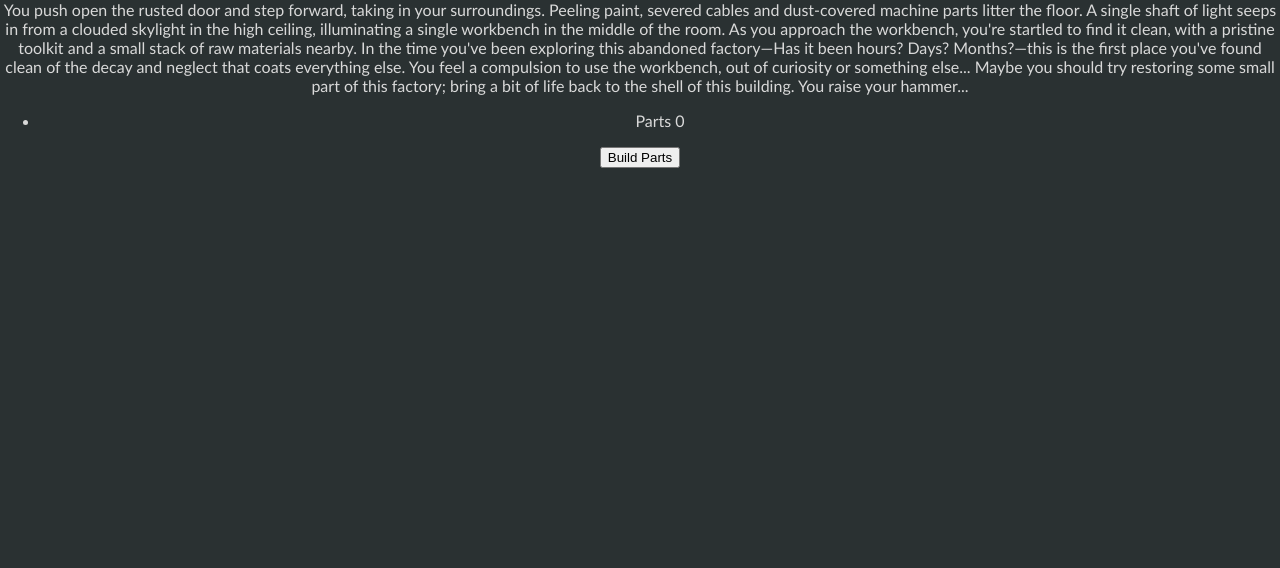
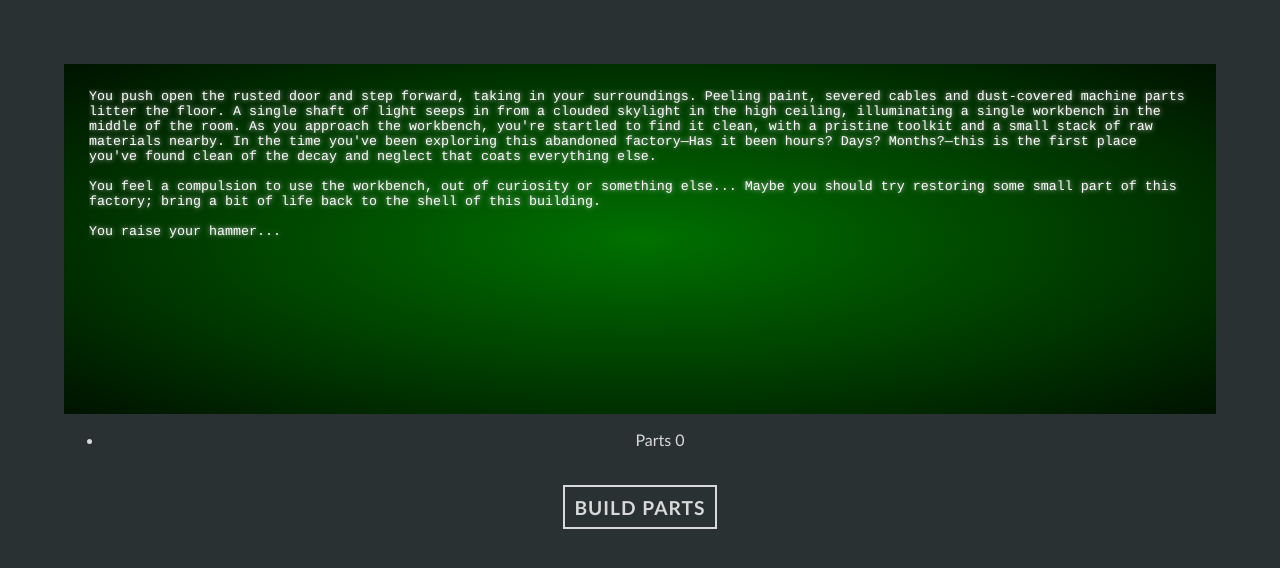
Before and after one commit to T-Nawrocki/an_abandoned_factory, a React (Create React App) app in the folder client/: page / in a window 1280 px wide. Shown: the top 568 px of the page. Built offline with nearby package versions, Linux system fonts and the light colour scheme.

Commit message:
display screen still only partially complete, but main button complete (with animations)

```diff
--- a/client/src/components/MainButton.jsx
+++ b/client/src/components/MainButton.jsx
@@ -1,9 +1,13 @@
 import React from 'react';
+import '../styles/MainButton.scss';
 
 const MainButton = (props) => {
 
   return (
-    <button onClick={props.handleMainButtonClick}>Build Parts</button>
+    <div id="main-button" onClick={props.handleMainButtonClick}>
+      <div id="main-button-circle" />
+      <div id="main-button-label">Build Parts</div>
+    </div>
   );
 }
 
--- a/client/src/components/StoryDisplay.jsx
+++ b/client/src/components/StoryDisplay.jsx
@@ -1,4 +1,5 @@
 import React, { useState, useEffect } from 'react';
+import '../styles/Display.scss';
 
 const StoryDisplay = (props) => {
 
@@ -6,12 +7,12 @@ const StoryDisplay = (props) => {
   const [display, setDisplay] = useState("");
 
   useEffect(() => {
-    setDisplay(display + "\n\n"  + newText);
+    setDisplay(display + newText);
   }, [newText])
 
   return (
     <div id="story-display">
-      {display}
+      <p>{display}</p>
     </div>
   );
 }
--- a/client/src/containers/App.jsx
+++ b/client/src/containers/App.jsx
@@ -1,7 +1,6 @@
 import React, { useState } from 'react';
 import Game from './Game';
 import GameOver from '../components/GameOver'
-import '../styles/App.scss';
 
 function App() {
   const [gameOver, setGameOver] = useState(false);
--- a/client/src/data/StoryText.js
+++ b/client/src/data/StoryText.js
@@ -1,13 +1,13 @@
 export const storyText = {
   intro: "You push open the rusted door and step forward, taking in your surroundings. Peeling paint, severed cables and dust-covered machine parts litter the floor. A single shaft of light seeps in from a clouded skylight in the high ceiling, illuminating a single workbench in the middle of the room. As you approach the workbench, you're startled to find it clean, with a pristine toolkit and a small stack of raw materials nearby. In the time you've been exploring this abandoned factory—Has it been hours? Days? Months?—this is the first place you've found clean of the decay and neglect that coats everything else.\n\nYou feel a compulsion to use the workbench, out of curiosity or something else... Maybe you should try restoring some small part of this factory; bring a bit of life back to the shell of this building.\n\nYou raise your hammer...",
 
-  mainChamber: "The factory floor is too cluttered; you can't concentrate on your work with your surroundings this messy! You spend some time clearing the central chamber, methodically restoring each part of it until you could almost forget it was ever so neglected.",
+  mainChamber: "\n\nThe factory floor is too cluttered; you can't concentrate on your work with your surroundings this messy! You spend some time clearing the central chamber, methodically restoring each part of it until you could almost forget it was ever so neglected.",
 
-  environmentPurification: "As you work harder, and the restored machines whirr faster and faster, the Factory's main chamber is filling back up with failed prototypes, piles of scrap, and noxious smoke. You cannot allow your work to be slowed, so you install a system of exhausts, incinerators and conveyors to dispose of waste. The Factory's core is now pure again. You turn back to your workstation...",
+  environmentPurification: "\n\nAs you work harder, and the restored machines whirr faster and faster, the Factory's main chamber is filling back up with failed prototypes, piles of scrap, and noxious smoke. You cannot allow your work to be slowed, so you install a system of exhausts, incinerators and conveyors to dispose of waste. The Factory's core is now pure again. You turn back to your workstation...",
 
-  inputLines: "How can your work ever be finished if you keep having to venture out of the Factory's core to gather raw materials? You cannot stop now. You construct input lines to bring the resources you need directly into the central chamber from the Factory's stores and mines. You have brought life back to the Factory, now the Factory will provide for you. Your work will never stop again.",
+  inputLines: "\n\nHow can your work ever be finished if you keep having to venture out of the Factory's core to gather raw materials? You cannot stop now. You construct input lines to bring the resources you need directly into the central chamber from the Factory's stores and mines. You have brought life back to the Factory, now the Factory will provide for you. Your work will never stop again.",
 
-  buildHeart: "The grinding and screeching of the Factory is beautiful to hear. But now the most important stage of your work is upon you—the Heart of the Factory is still incomplete. You have no idea how long you work, etching the finest details on every millimetre of the Heart. It does not matter. Only the Factory matters. Finally, you step back, and the Heart whirrs to life.",
+  buildHeart: "\n\nThe grinding and screeching of the Factory is beautiful to hear. But now the most important stage of your work is upon you—the Heart of the Factory is still incomplete. You have no idea how long you work, etching the finest details on every millimetre of the Heart. It does not matter. Only the Factory matters. Finally, you step back, and the Heart whirrs to life.",
 
   winGame: "Your work can never end. For as long as you live, you can continue your work and keep the Factory alive. But your body is already failing, and without a mind to maintain it, the Factory will die again. You cannot preserve your body forever. But you can give your mind to the Factory. You move towards the Heart, and it opens wide to accept you—the Factory already knows what it needs from you. You step inside, and the Heart closes. Your consciousness shatters to each corner of the Factory, and the material that was your body is flushed to a conveyor, to be categorised and reused. The Factory grows..."
 }
--- a/client/src/styles/App.scss
+++ /dev/null
@@ -1,38 +0,0 @@
-.App {
-  text-align: center;
-}
-
-.App-logo {
-  height: 40vmin;
-  pointer-events: none;
-}
-
-@media (prefers-reduced-motion: no-preference) {
-  .App-logo {
-    animation: App-logo-spin infinite 20s linear;
-  }
-}
-
-.App-header {
-  background-color: #282c34;
-  min-height: 100vh;
-  display: flex;
-  flex-direction: column;
-  align-items: center;
-  justify-content: center;
-  font-size: calc(10px + 2vmin);
-  color: white;
-}
-
-.App-link {
-  color: #61dafb;
-}
-
-@keyframes App-logo-spin {
-  from {
-    transform: rotate(0deg);
-  }
-  to {
-    transform: rotate(360deg);
-  }
-}
--- /dev/null
+++ b/client/src/styles/Display.scss
@@ -0,0 +1,59 @@
+@use 'common/fonts';
+
+#story-display {
+  padding:25px;
+  background-color: black;
+  background-image: radial-gradient(
+    rgba(0, 150, 0, 0.75), black 120%
+    );
+    height: 300px;
+  overflow: hidden;
+
+    // MONITOR LINES
+    // &::after {
+    //   content: "";
+    //   position: absolute;
+    //   top: 0;
+    //   left: 0;
+    //   width: 100%;
+    //   height: 100%;
+    //   background: repeating-linear-gradient(
+    //     0deg,
+    //     rgba(black, 0.15),
+    //     rgba(black, 0.15) 1px,
+    //     transparent 1px,
+    //     transparent 2px
+    //     );
+    //   }
+
+      p {
+        margin: 0;
+        overflow: hidden;
+        text-align: left;
+        vertical-align: bottom;
+        white-space: pre-wrap;
+        color: white;
+        text-shadow: 0 0 5px #C8C8C8;
+        font: 10pt fonts.$console;
+        //   border-right: .15em solid orange; /* The typwriter cursor */
+        //   margin: 0 auto; /* Gives that scrolling effect as the typing happens */
+        //   letter-spacing: .15em; /* Adjust as needed */
+        //   animation:
+        //     typing 3.5s steps(40, end),
+        //   blink-caret .75s step-end infinite;
+  }
+
+}
+
+
+// /* The typing effect */
+// @keyframes typing {
+//   from { width: 0 }
+//   to { width: 100% }
+// }
+
+// /* The typewriter cursor effect */
+// @keyframes blink-caret {
+//   from, to { border-color: transparent }
+//   50% { border-color: orange; }
+// }
--- /dev/null
+++ b/client/src/styles/MainButton.scss
@@ -0,0 +1,74 @@
+@use 'common/colours';
+
+#main-button {
+  display: inline-flex;
+  position: relative;
+  height: 40px;
+  width: 150px;
+  border: 2px solid colours.$light;
+  margin: 20px;
+  color: colours.$light;
+  text-transform: uppercase;
+  text-decoration: none;
+  font-size: 1.2em;
+  font-weight: bolder;
+  letter-spacing: 1.5px;
+  align-items: center;
+  justify-content: center;
+  overflow: hidden;
+  cursor: pointer;
+
+  #main-button-label {
+    position: relative;
+    color: colours.$light;
+    text-decoration: none;
+    letter-spacing: 1px;
+    user-select: none;
+
+    transition: all .45s ease-Out;
+  }
+
+  #main-button-circle {
+    width: 0%;
+    height: 0%;
+    opacity: 0;
+    line-height: 40px;
+    border-radius: 50%;
+    background: colours.$light;
+    position: absolute;
+    transition: all .5s ease-Out;
+    top: 20px;
+    left: 70px;
+  }
+
+  &:hover {
+
+    #main-button-label {
+      color: colours.$dark;
+    }
+
+    #main-button-circle {
+      width: 200%;
+      height: 500%;
+      opacity: 1;
+      top: -70px;
+      left: -70px;
+    }
+
+  }
+
+  // TODO make this cumulative rather than sequential
+  &:active {
+    animation: glow-pulse 0.2s ease-in-out;
+  }
+
+}
+
+@keyframes glow-pulse {
+  0% {
+    box-shadow: 0 0 0 orange;
+  }
+  100% {
+    box-shadow: 0 0 50px orange;
+  }
+}
--- a/client/src/styles/index.scss
+++ b/client/src/styles/index.scss
@@ -2,8 +2,11 @@
 @use 'common/fonts';
 
 body {
-  margin: 0;
+  display: flex;
+  justify-content: center;
+  margin: 5%;
   background: colours.$dark;
+  text-align: center;
   font-family: fonts.$main;
   color: colours.$light;
   -webkit-font-smoothing: antialiased;
```
